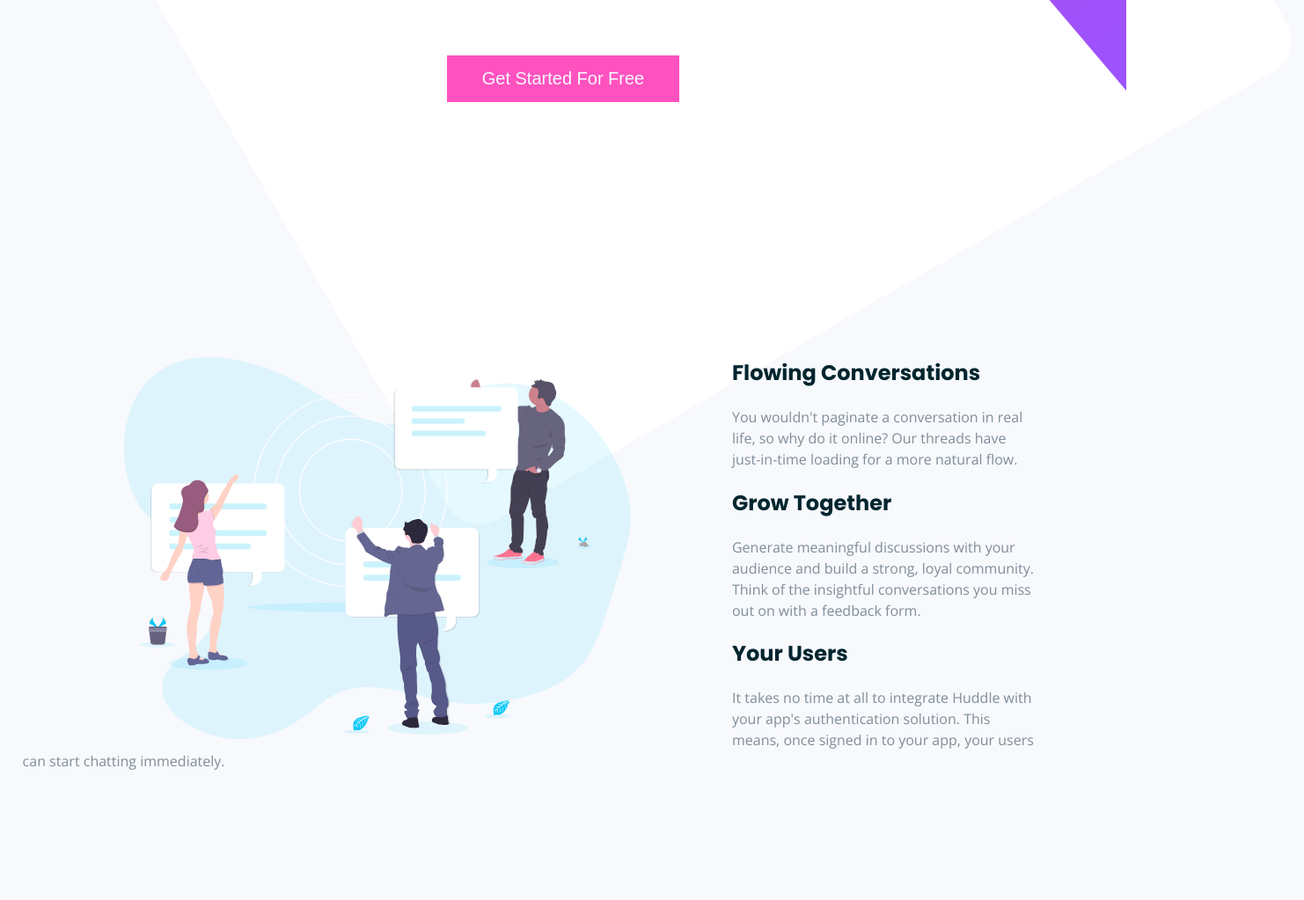
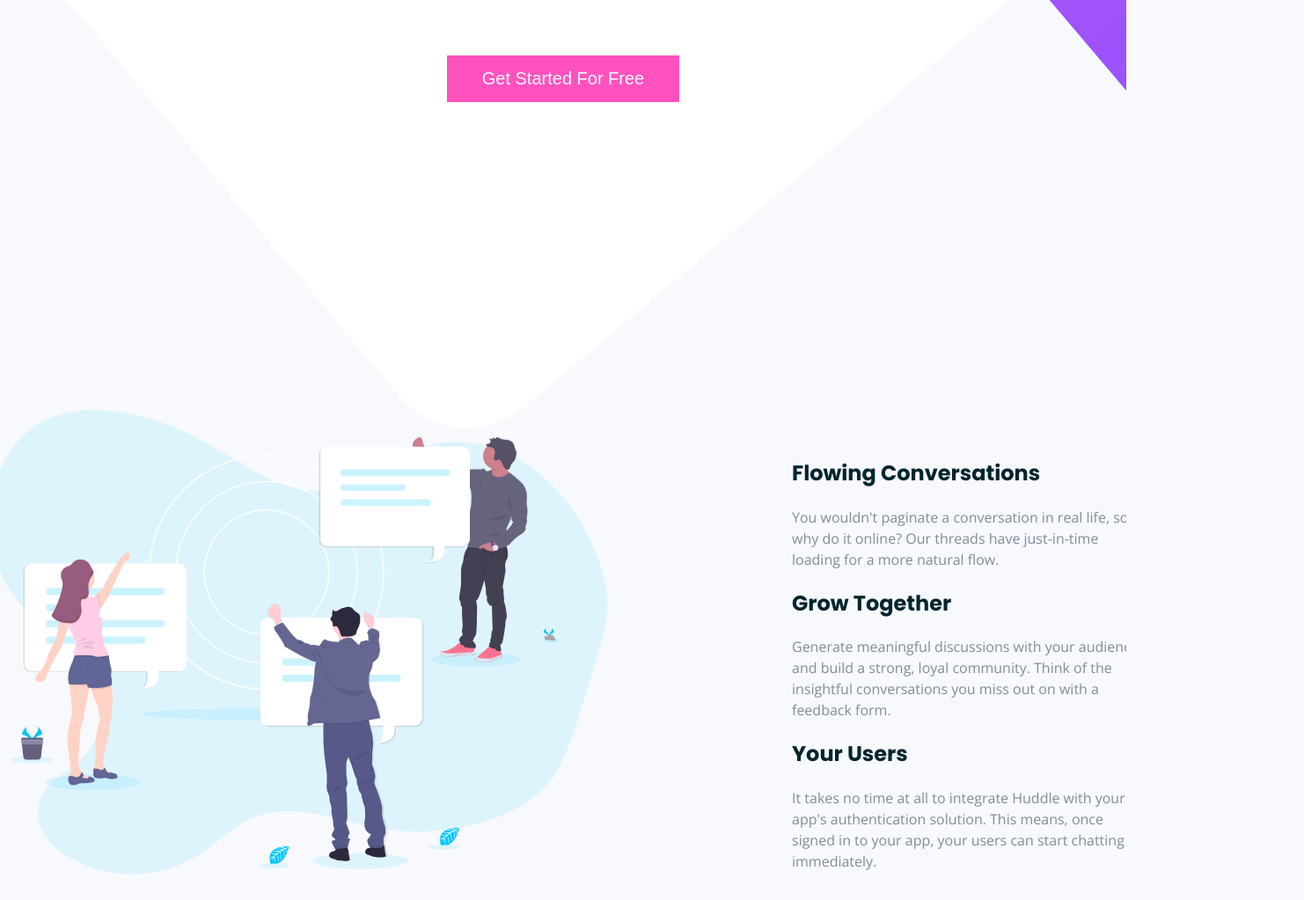
Before and after one commit to eDehlouz/Huddle-Landing-Page, a plain HTML site: page index.html in a window 1280 px wide. Shown: the part 877-1900 px from the top of the page at 88% size, 1482 px wide, since content can reach past the window. Drawn offline with nearby package versions, Linux system fonts and the light colour scheme.

Commit message:
Patch
Fixed the extra border space on the right side due to the background div

```diff
--- a/css/styles.css
+++ b/css/styles.css
@@ -18,27 +18,39 @@
 {
   position:absolute;
   background-color: white;
-  border-radius: 40px;
-  height:1100px;
+
+  height:1000px;
   width:1000px;
-  top:230px;
-  left:20%;
-  transform: rotate(60deg);
+  top:200px;
+  right:200px;
+  border-radius: 100px;
+  transform: rotate(50deg);
   z-index: -2;
+  /*clip-path: polygon(50% 0, 100% 0, 100% 50%, 50% 100%, 0 50%);*/
 }
 
+
+
 /**********************TAG SELECTOR***********************/
+
+html, body
+{
+  max-width: 100%;
+  overflow-x: hidden;
+}
+
 
 body
 {
   background-color: #f7f9fd;
   font-family: 'Open Sans', sans-serif;
-  position:static;
+
   margin: 0;
   text-align: center;
   line-height: 1.5;
   color: #808d99;
-  display:inline;
+
+
 }
 h1
 {
@@ -93,13 +105,15 @@ td
 .topSection
 {
   margin: 0 25%;
+  text-align: center;
 }
 .middleSection
 {
   position:relative;
-  margin: 18.75% auto 18.75% 0;
-  left:2%;
-  width: 90%;
+  bottom:200px;
+  left: 900px;
+
+  width: 400px;
 
   text-align: left;
 }
@@ -159,10 +173,12 @@ td
 .usersIMG
 {
 
+position: relative;
+  top: 300px;
+  right: 300px;
+  width: 700px;
 
-  width: 50%;
-  float: left;
-  margin: 0 10%;
+
 }
 .footerLogo
 {
--- a/index.html
+++ b/index.html
@@ -14,6 +14,11 @@
 </head>
 
 <body>
+
+
+
+
+
   <!This part is for the background effect>
   <div class="white">
   </div>
@@ -32,9 +37,9 @@
     <button class="btn" type="button" name="GetFREE">Get Started For Free</button>
 
   </div>
+  <img class="usersIMG" src="images/illustration-your-users.svg" alt="usersIMG">
+  <div class="middleSection">
 
-  <div class="middleSection">
-    <img class="usersIMG" src="images/illustration-your-users.svg" alt="usersIMG">
 
     <h2>Flowing Conversations</h2>
 
```
